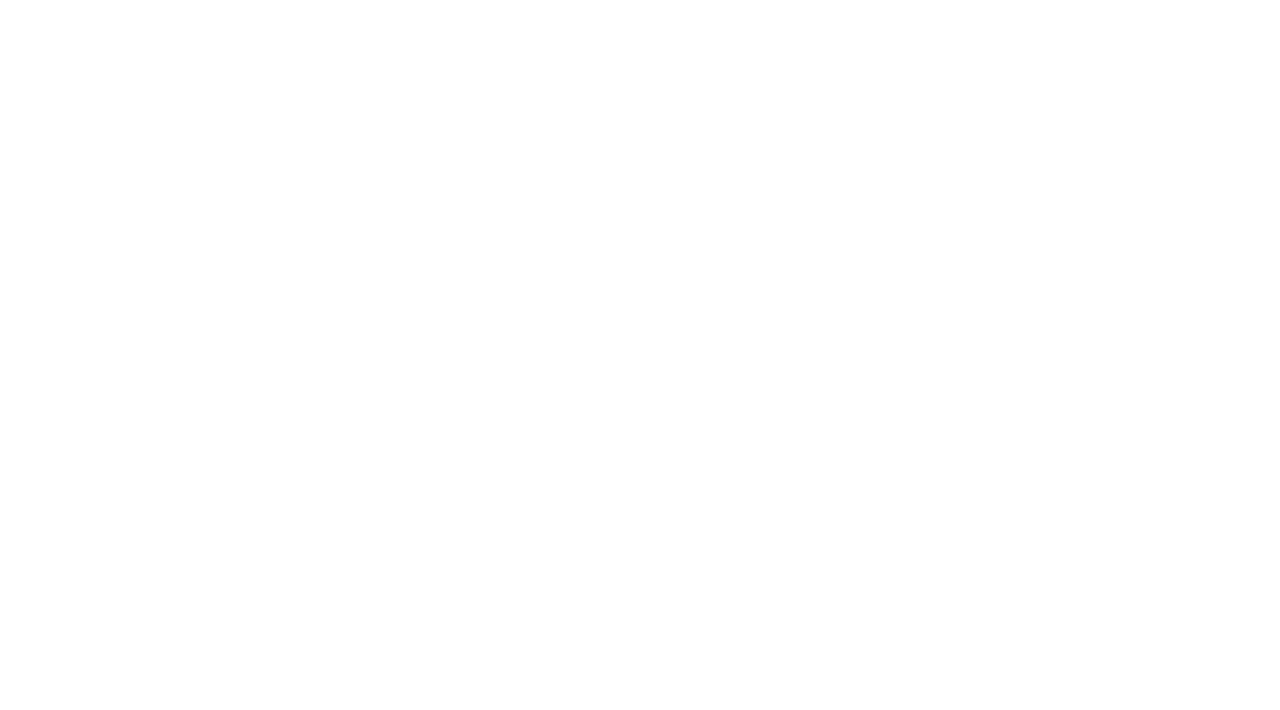
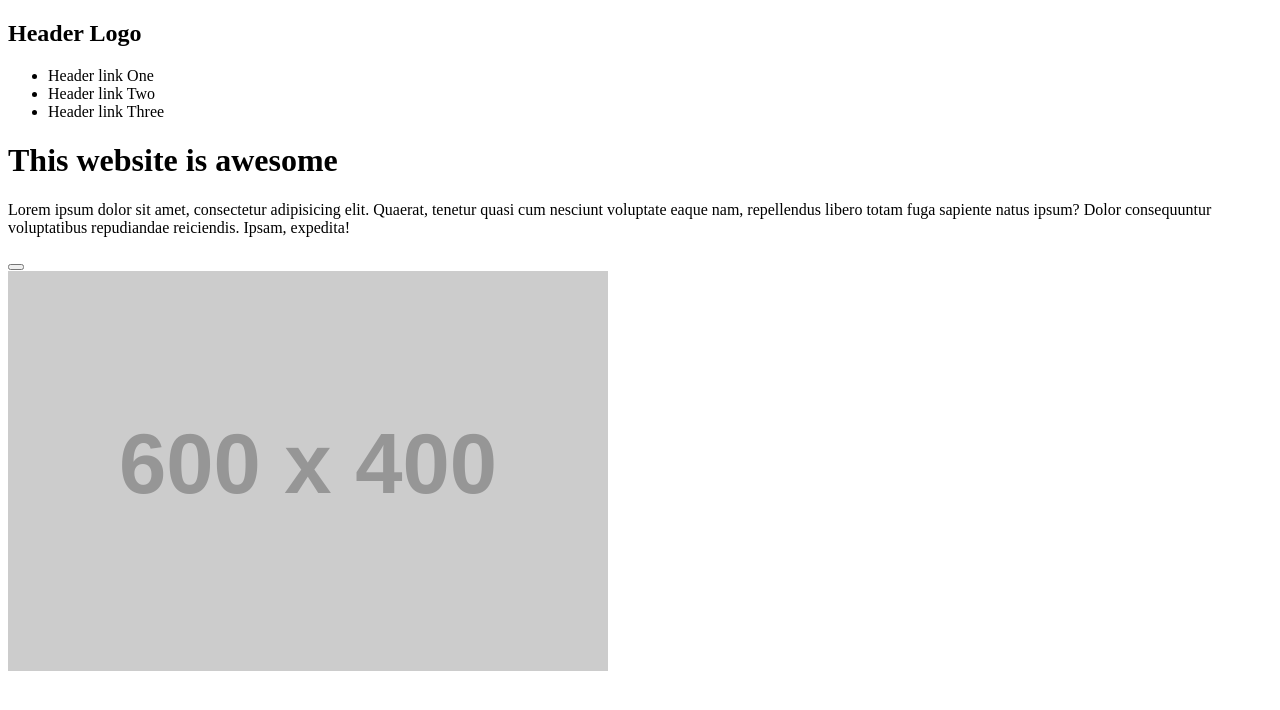
Before and after one commit to fernandopeguero/landingPage, a plain HTML site: page index.html in a window 1280 px wide. Drawn offline with Linux system fonts and the light colour scheme; placeholder pictures from the web are drawn by us.

Commit message:
Add data and elements for hero area

```diff
--- a/index.html
+++ b/index.html
@@ -7,5 +7,32 @@
 </head>
 <body>
 
+    <header class="header">
+        <h2>Header Logo</h2>
+
+        <ul>
+            <li>Header link One</li>
+            <li>Header link Two</li>
+            <li>Header link Three</li>
+        </ul>
+    </header>
+    <main class="main">
+
+        <div class="hero-area">
+            <div class="info">
+                <h1>This website is awesome</h1>
+                <p>Lorem ipsum dolor sit amet, consectetur adipisicing elit. Quaerat, tenetur quasi cum nesciunt voluptate eaque nam, repellendus libero totam fuga sapiente natus ipsum? Dolor consequuntur voluptatibus repudiandae reiciendis. Ipsam, expedita!</p>
+                <button class="sign-up"></button>
+            </div>
+
+            <img src="https://placehold.co/600x400" alt="placeholder">
+        </div>
+
+
+    </main>
+    <footer class="footer">
+
+    </footer>
+
 </body>
 </html>
```
